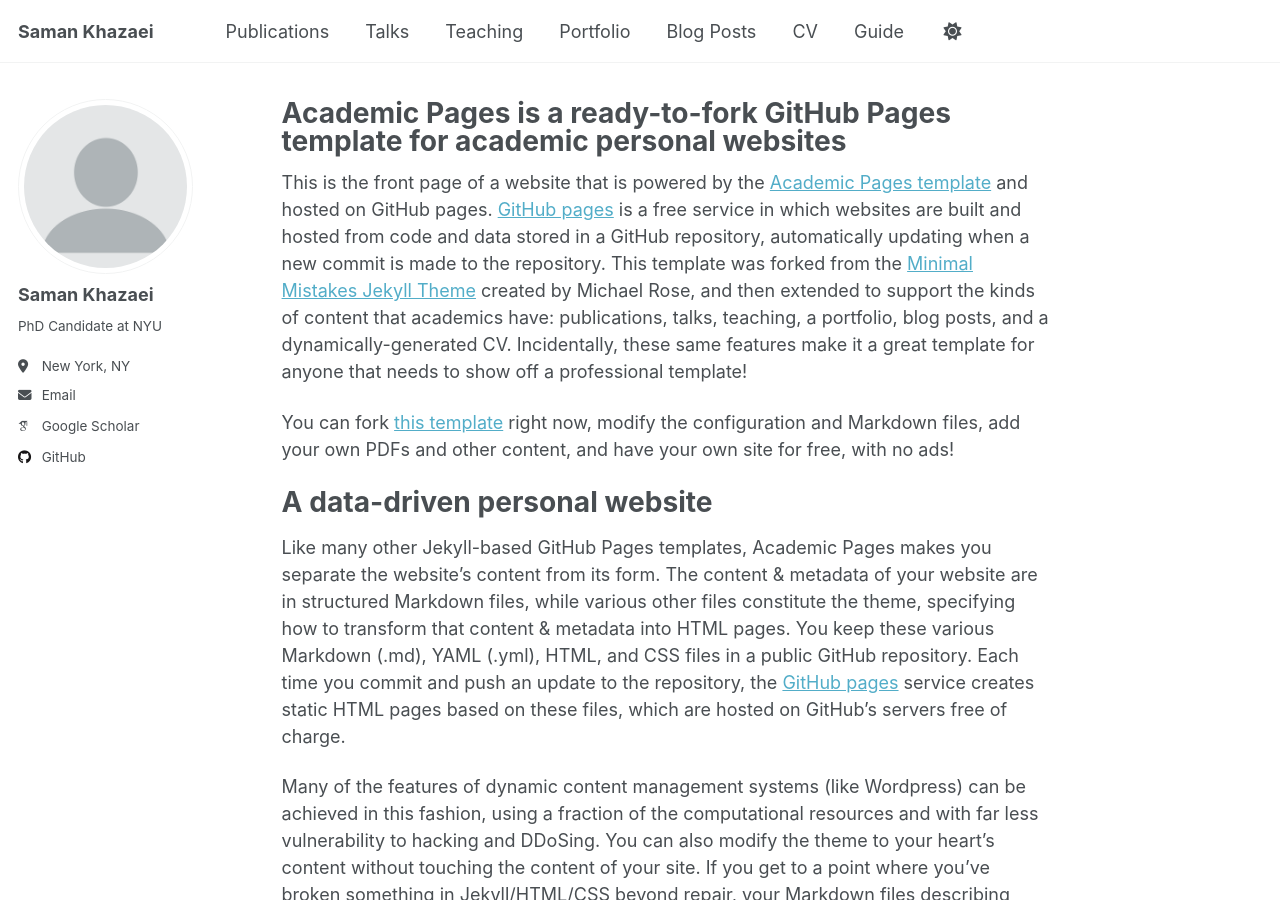
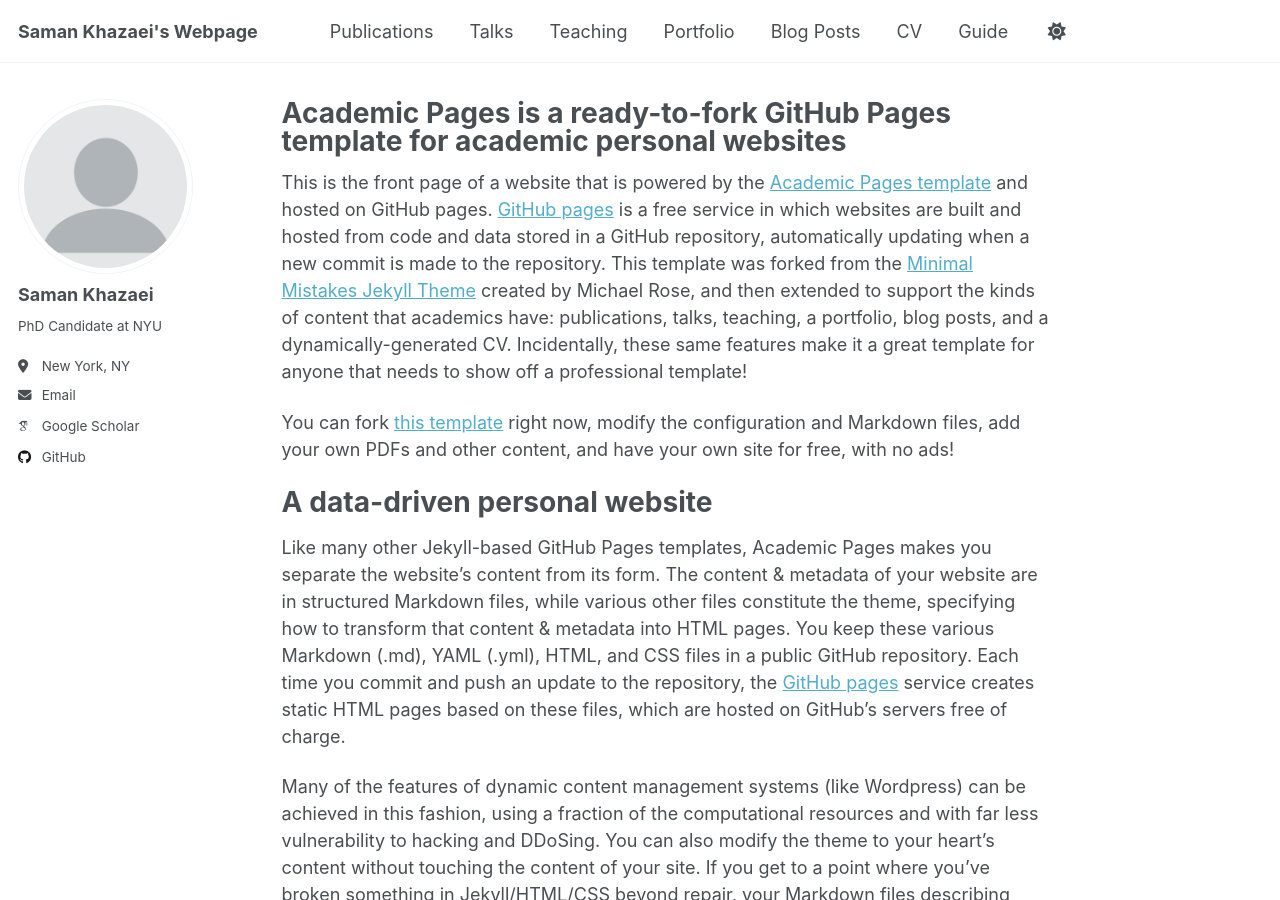
Before and after one commit to samankhazaei/samankhazaei.github.io, a Jekyll site: the page built from _pages/about.md, in a window 1280 px wide and 900 px high. Built offline with Jekyll 4.4.1, drawn with Linux system fonts in a browser that asks for light colours; some web fonts are replaced; a script that is not in the unit is left out.

Commit message:
_config.yml

```diff
--- a/_config.yml
+++ b/_config.yml
@@ -9,7 +9,7 @@
 # Basic Site Settings
 locale                   : "en-US"
 site_theme               : "default" # Currently available options are "default", "air"
-title                    : "Saman Khazaei"
+title                    : "Saman Khazaei's Webpage"
 title_separator          : "-"
 name                     : &name "Saman Khazaei"
 description              : &description "Your Name's academic portfolio"   # Update this with a general description of your site, this is the default if not overridden by a page
```
